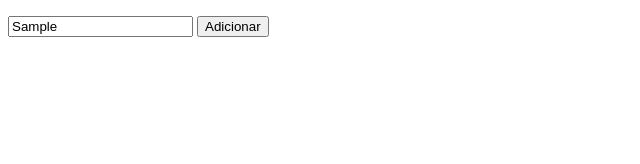
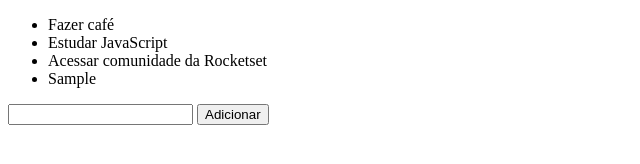
Before and after one commit to gabriellyheber22/to_Dos, a plain HTML site: page index.html in a window 1280 px wide. Both pictures are taken after typing "Sample" into the empty fields and a click on the button "Adicionar". Shown: the whole page, without its empty margins (0-640 px from the left). Drawn offline with Linux system fonts and the light colour scheme.

Commit message:
Criação da função de Adicionar

```diff
--- a/index.html
+++ b/index.html
@@ -4,7 +4,7 @@
     <meta charset="UTF-8">
     <meta name="viewport" content="width=device-width, initial-scale=1.0">
     <title>Lista de Tarefas</title>
-    <script src="toDos.js"></script>
+
 </head>
 <body>
     <div id="App">
@@ -14,5 +14,6 @@
         <input type="text" name="tarefa" id="tarefa">
         <button id="btn">Adicionar</button>
     </div>
+    <script src="toDos.js"></script>
 </body>
 </html>
--- a/toDos.js
+++ b/toDos.js
@@ -1,4 +1,25 @@
-let listElements = document.querySelector('#App ul');
+var listElements = document.querySelector('#App ul');
 let inputElements = document.querySelector('#App input');
 let btnElements = document.querySelector('#App button');
 let toDos = ['Fazer café', 'Estudar JavaScript', 'Acessar comunidade da Rocketset']
+
+function renderTodos(){
+    listElements.innerText ='';
+    for(let todo of toDos){
+        let toDoElement = document.createElement('li');
+        let toDoText = document.createTextNode(todo);
+        toDoElement.appendChild(toDoText);
+        listElements.appendChild(toDoElement);
+
+    }
+}
+renderTodos();
+
+function AdicionaToDos(){
+    let toDoText = inputElements.value;
+    toDos.push(toDoText);
+    inputElements.value ='';
+    renderTodos();
+}
+
+btnElements.onclick = AdicionaToDos;
```
